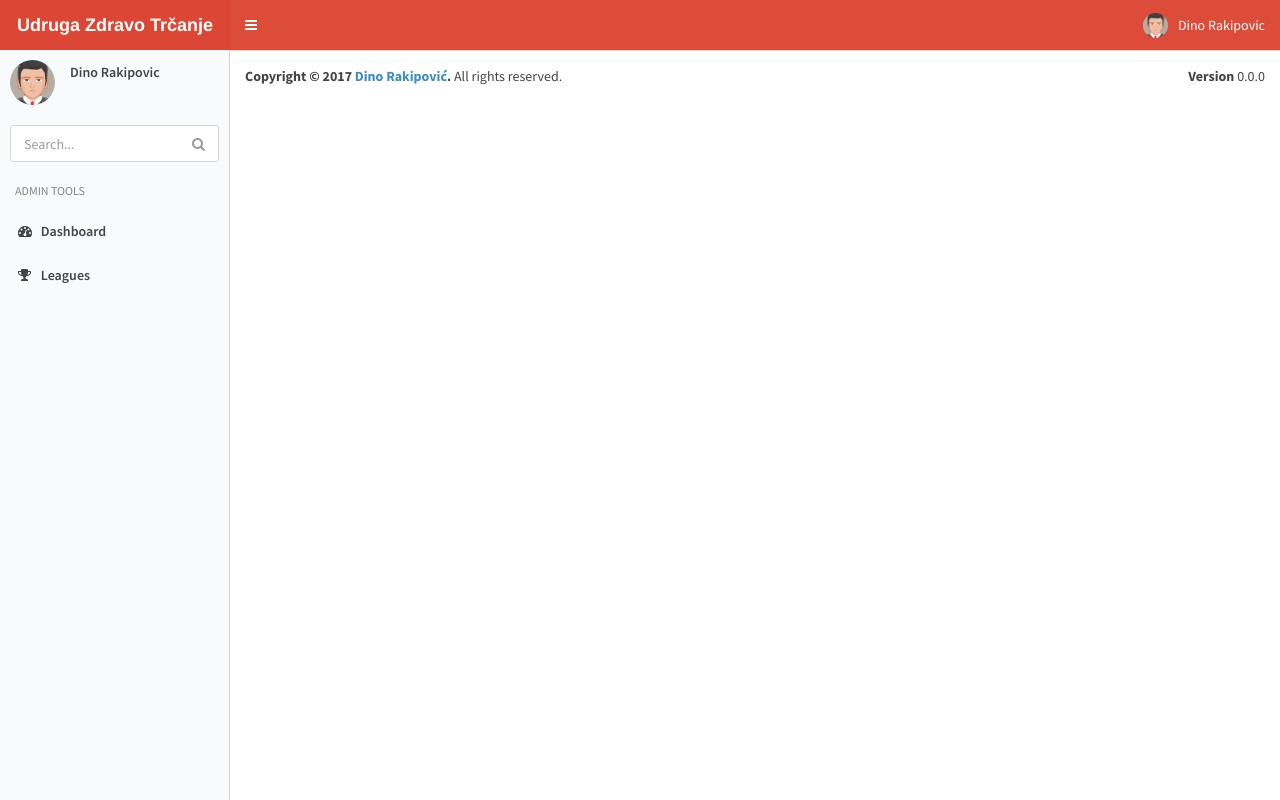
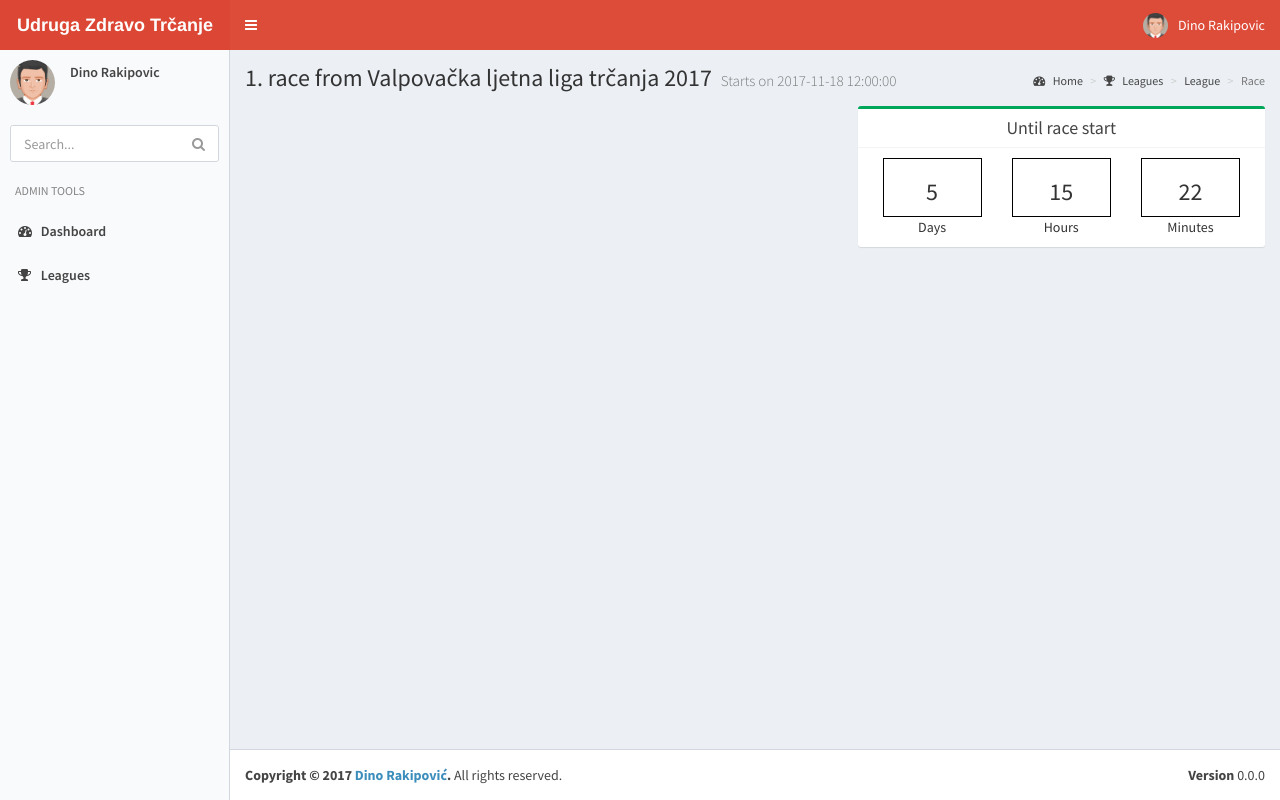
Before and after one commit to drakipovic/udrugazdravotrcanje, a Flask app: page /admin/races/1 in a window 1280 px wide. Run offline with Flask 2, Linux system fonts and the light colour scheme; data comes from the database, SQL or seed files in the repository; both versions use the stored data as it was after the commit; some libraries are stand-ins or nearby versions.

Commit message:
Add countdown timer to race page

```diff
--- a/server/static/css/custom.css
+++ b/server/static/css/custom.css
@@ -18,3 +18,7 @@ th{
 .select2-container--default .select2-selection--multiple .select2-selection__choice__remove{
     color: white !important;
 }
+
+.div-bordered{
+    border: 1px solid black;
+}
--- a/server/templates/league.html
+++ b/server/templates/league.html
@@ -37,7 +37,7 @@
                                 {% for race in league.races %}
                                     {% set race = dict(race) %}
                                     <tr>
-                                        <td><a href="/races/{{race.id}}">Race {{race.round + 1}}</a></td>
+                                        <td><a href="/admin/races/{{race.id}}">Race {{race.round + 1}}</a></td>
                                         <td>-</td>
                                         <td>
                                             {% if race.start_time == False %}
--- a/server/templates/race.html
+++ b/server/templates/race.html
@@ -1 +1,102 @@
 {% extends 'base.html' %}
+
+{% block content %}
+
+<div class="content-wrapper">
+        <!-- Content Header (Page header) -->
+    <section class="content-header">
+        <h1>
+            {{race.league_round + 1}}. race from {{league.name}} {{league.year}}
+            {% if race.start_time != None %}
+                <small>Starts on {{race.start_time}}</small>
+            {% else %}
+                <small class="text-danger">Race start not set!</small>
+            {% endif %}
+
+        </h1>
+        <ol class="breadcrumb">
+            <li><a href="/"><i class="fa fa-dashboard"></i> Home</a></li>
+            <li><a href="/admin/leagues/"><i class="fa fa-trophy"></i> Leagues</a></li>
+            <li><a href="/admin/leagues/{{race.league_id}}">League</a></li>
+            <li class="active">Race</li>
+        </ol>
+    </section>
+
+    <section class="content">
+        <div class="row">
+            <div class="col-sm-offset-7 col-sm-5">
+                <div class="box box-success">
+                    <div class="box-header with-border text-center">
+                        <h3 class="box-title">Until race start</h3>
+                    </div>
+                    <div class="box-body">
+                        {% if race.start_time != None %}
+                            <div id="raceStatus" class="text-center text-success" hidden>
+                                <h2 id="countdownText">Race started!</h2>
+                            </div>
+                            <div id="countdown">
+                                <div class="col-sm-4 text-center">
+                                    <div class="div-bordered">
+                                        <h3 id="days">-</h3>
+                                    </div>
+                                    Days
+                                </div>
+                                <div class="col-sm-4 text-center">
+                                    <div class="div-bordered">
+                                        <h3 id="hours">-</h3>
+                                    </div>
+                                    Hours
+                                </div>
+                                <div class="col-sm-4 text-center">
+                                    <div class="div-bordered">
+                                        <h3 id="minutes">-</h3>
+                                    </div>
+                                    Minutes
+                                </div>
+                            </div>
+                        {% else %}
+                            <div class="text-center text-danger">
+                                <h2 id="countdownText">Race time not set!</h2>
+                            </div>
+                        {% endif %}
+                    </div>
+            </div>
+        </div>
+    </section>
+
+
+</div>
+
+{% endblock %}
+
+{% block page_js %}
+    <script>
+        var startDate = new Date("{{race.start_time}}").getTime();
+
+        function updateTimer(){
+            var timeNow = new Date().getTime();
+            var delta = startDate - timeNow;
+
+            if(delta < 0){
+                $("#countdown").hide();
+                $("#raceStatus").show();
+                clearInterval(x);
+            }
+
+            var days = Math.floor(delta / (1000 * 60 * 60 * 24));
+            var hours = Math.floor((delta % (1000 * 60 * 60 * 24)) / (1000 * 60 * 60));
+            var minutes = Math.floor((delta % (1000 * 60 * 60)) / (1000 * 60));
+            console.log(days);
+            $("#days").html(days);
+            $("#hours").html(hours);
+            $("#minutes").html(minutes);
+
+
+            console.log(delta);
+        }
+
+        updateTimer();
+        var x = setInterval(updateTimer, 1000 * 60);
+
+    </script>
+{% endblock %}
--- a/server/views.py
+++ b/server/views.py
@@ -77,8 +77,9 @@ def admin_league(league_id):
 @app.route('/admin/races/<race_id>')
 def admin_race(race_id):
     race = Race.query.get(race_id)
+    league = League.query.get(race.league_id)
 
-    return render_template('race.html', user=g.user, race=race)
+    return render_template('race.html', user=g.user, race=race, league=league)
 
 
 @app.errorhandler(404)
```
Also changed, not shown: server/dev.db.
